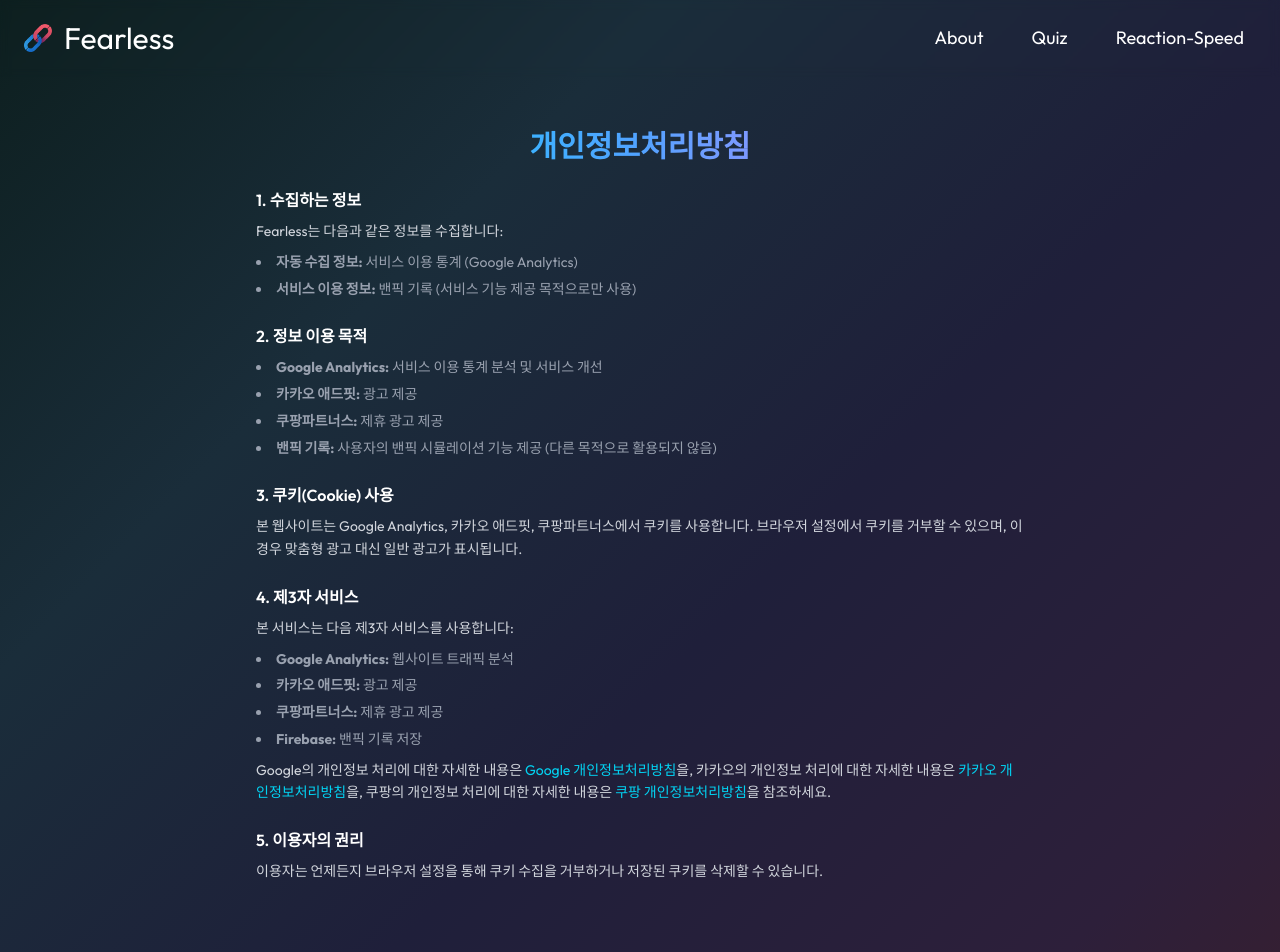
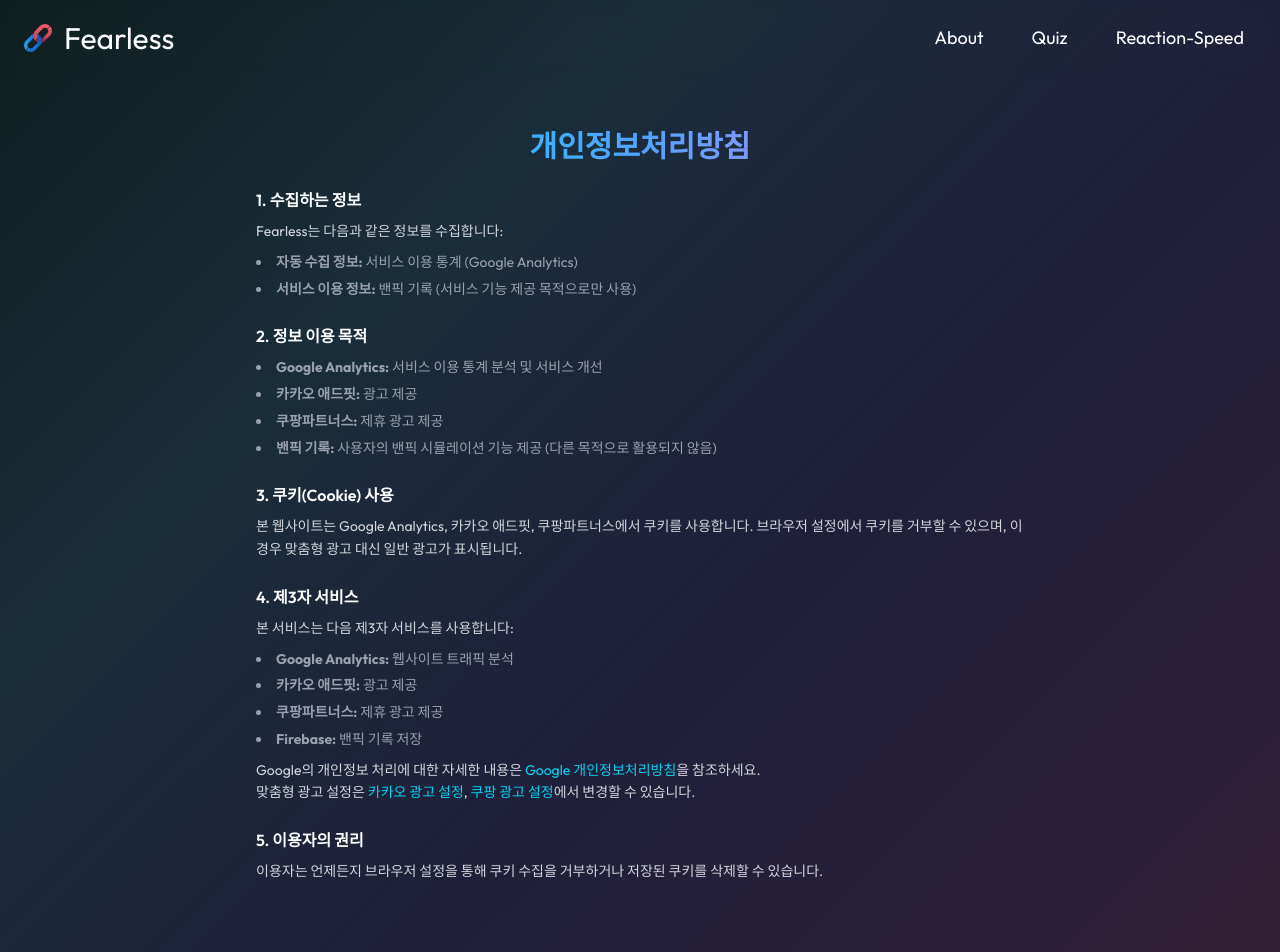
Before and after one commit to Fearless-Lab/fearless-lab.github.io, a React (Vite) app: page /privacy in a window 1280 px wide. Shown: the top 952 px of the page. Built offline with nearby package versions, Linux system fonts and the light colour scheme; no server answers.

Commit message:
fix: update ad privacy links to actual opt-out pages

```diff
--- a/src/pages/Privacy.tsx
+++ b/src/pages/Privacy.tsx
@@ -107,25 +107,27 @@ const Privacy = () => {
                 >
                   Google 개인정보처리방침
                 </a>
-                을, 카카오의 개인정보 처리에 대한 자세한 내용은{" "}
+                을 참조하세요.
+                <br />
+                맞춤형 광고 설정은{" "}
                 <a
-                  href="https://www.kakao.com/policy/privacy"
+                  href="https://info.ds.kakao.com/optout.do"
                   target="_blank"
                   rel="noopener noreferrer"
                   className="text-cyan-400 hover:underline"
                 >
-                  카카오 개인정보처리방침
+                  카카오 광고 설정
                 </a>
-                을, 쿠팡의 개인정보 처리에 대한 자세한 내용은{" "}
+                ,{" "}
                 <a
-                  href="https://www.coupang.com/np/privacy"
+                  href="https://ads-partners.coupang.com/web/ads-settings/why-this-ad"
                   target="_blank"
                   rel="noopener noreferrer"
                   className="text-cyan-400 hover:underline"
                 >
-                  쿠팡 개인정보처리방침
+                  쿠팡 광고 설정
                 </a>
-                을 참조하세요.
+                에서 변경할 수 있습니다.
               </p>
             </section>
 
```
